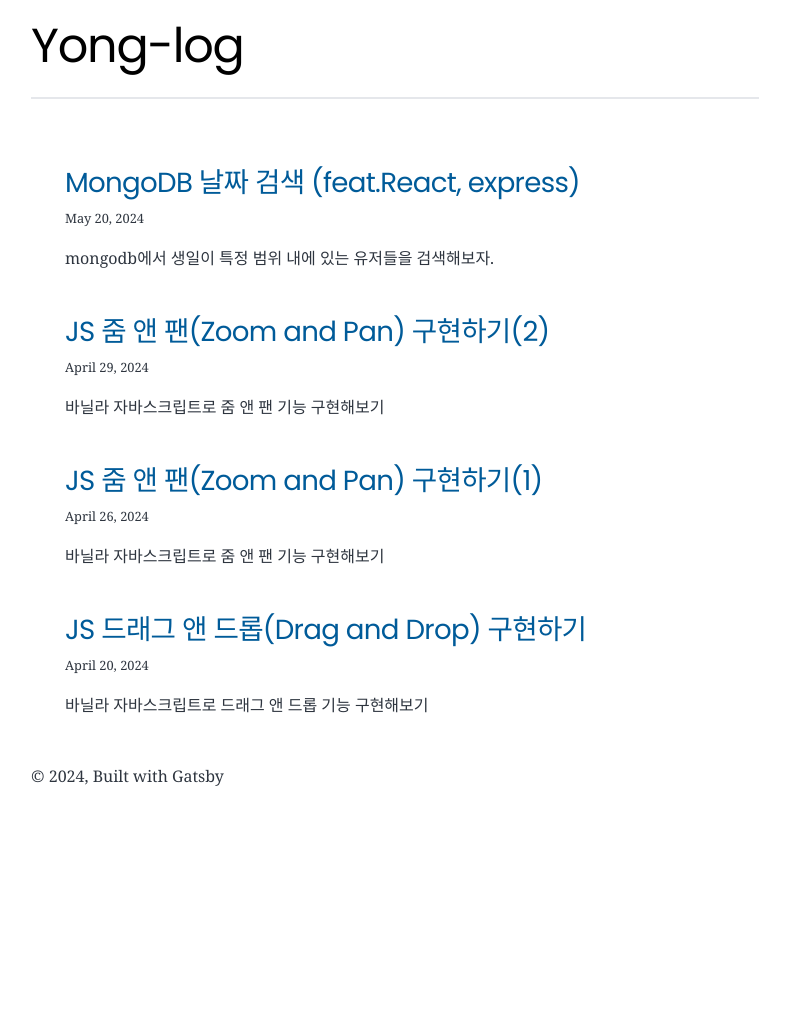
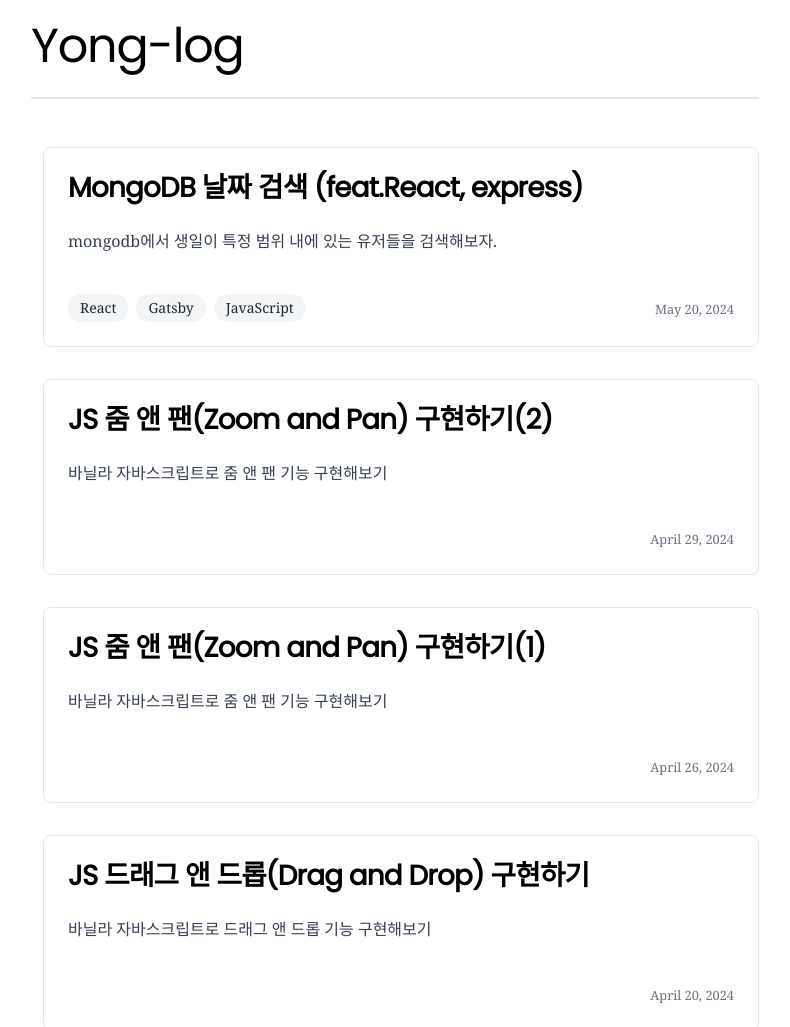
Before and after one commit to yongho1212/yong-log, a Gatsby site: page / in a window 1280 px wide. Shown: the top 1027 px of the page, without its empty margins (245-1035 px from the left). Before the commit the page ends 832 px from the top, so only its background shows below. Built offline with nearby package versions, Linux system fonts and the light colour scheme; Gatsby itself is replaced by a stand-in of ours; a web font is replaced by a local one.

Commit message:
style:main

```diff
--- a/content/blog/db-datesearch/index.md
+++ b/content/blog/db-datesearch/index.md
@@ -2,6 +2,7 @@
 title: MongoDB 날짜 검색 (feat.React, express)
 date: "2024-05-20T22:12:03.284Z"
 description: "mongodb에서 생일이 특정 범위 내에 있는 유저들을 검색해보자."
+tags: ["React", "Gatsby", "JavaScript"]
 ---
 </br>
 
--- a/public/page-data/dev-404-page/page-data.json
+++ b/public/page-data/dev-404-page/page-data.json
@@ -1 +1 @@
-{"componentChunkName":"component---cache-dev-404-page-js","path":"/dev-404-page/","result":{"data":{"allSiteFunction":{"nodes":[]},"allSitePage":{"nodes":[{"path":"/darg-drop/"},{"path":"/404/"},{"path":"/404.html"},{"path":"/"},{"path":"/using-typescript/"},{"path":"/zoom and pan/"},{"path":"/zoom and pan 2/"},{"path":"/db-datesearch/"}]}},"pageContext":{}},"staticQueryHashes":[],"slicesMap":{}}
+{"componentChunkName":"component---cache-dev-404-page-js","path":"/dev-404-page/","result":{"data":{"allSiteFunction":{"nodes":[]},"allSitePage":{"nodes":[{"path":"/darg-drop/"},{"path":"/zoom and pan/"},{"path":"/zoom and pan 2/"},{"path":"/db-datesearch/"},{"path":"/404/"},{"path":"/404.html"},{"path":"/"},{"path":"/using-typescript/"}]}},"pageContext":{}},"staticQueryHashes":[],"slicesMap":{}}
--- a/public/page-data/index/page-data.json
+++ b/public/page-data/index/page-data.json
@@ -1 +1 @@
-{"componentChunkName":"component---src-pages-index-js","path":"/","result":{"data":{"site":{"siteMetadata":{"title":"Yong-log"}},"allMarkdownRemark":{"nodes":[{"excerpt":"먼저 DB에 사용자의 생일은 어떤 방식으로 저장해보자. mongoDB는 ISO 8601, Unix 타임스탬프 모두 지원한다.\n사람이 읽기 쉬운 형식인 ISODate을 사용하여 저장했다. 요러케 잘 저장이 되었다.\n![[스크린샷 2024-05-2…","fields":{"slug":"/db-datesearch/"},"frontmatter":{"date":"May 20, 2024","title":"MongoDB 날짜 검색 (feat.React, express)","description":"mongodb에서 생일이 특정 범위 내에 있는 유저들을 검색해보자."}},{"excerpt":"지난 포스트에 이어 나머지 기능도 구현해보자.\n\n이번엔 드래그와 드래그 시 경계를 벗어나지 않도록하는 bounding 기능을 구현해보겠다.\n 드래그 기능자체는 일반 Drag 기능과 크게 다르지 않았다.\n\n 우선 드래그 시작시 마우스 좌표와 target…","fields":{"slug":"/zoom and pan 2/"},"frontmatter":{"date":"April 29, 2024","title":"JS 줌 앤 팬(Zoom and Pan) 구현하기(2)","description":"바닐라 자바스크립트로 줌 앤 팬 기능 구현해보기"}},{"excerpt":"지난 프로젝트에서 개발했던 주요 기능중 하나는 웹 메거진을 보는 pdf viewer…","fields":{"slug":"/zoom and pan/"},"frontmatter":{"date":"April 26, 2024","title":"JS 줌 앤 팬(Zoom and Pan) 구현하기(1)","description":"바닐라 자바스크립트로 줌 앤 팬 기능 구현해보기"}},{"excerpt":"지난 프로젝트에서 pdf viewer 내부에서 pan and zoom 기능을 구현했다.\n먼저 이번 포스트를 통해 JS로 드래그 앤 드롭을 구현할 예정이다. Drag\n 먼저 마우스 이동거리 계산을 위해 mouseDown…","fields":{"slug":"/darg-drop/"},"frontmatter":{"date":"April 20, 2024","title":"JS 드래그 앤 드롭(Drag and Drop) 구현하기","description":"바닐라 자바스크립트로 드래그 앤 드롭 기능 구현해보기"}}]}},"pageContext":{}},"staticQueryHashes":["2841359383","3257411868"],"slicesMap":{}}
+{"componentChunkName":"component---src-pages-index-js","path":"/","result":{"data":{"site":{"siteMetadata":{"title":"Yong-log"}},"allMarkdownRemark":{"nodes":[{"excerpt":"현재 진행하고 있는 프로젝트에서 나이를 통해 DB에 저장되어있는 회원들을 검색할 수 있는 기능을 구현했다.\n 1. 사용자 생일 저장하기 먼저 DB에 사용자의 생일은 저장해보자. MongoDB는 ISODate…","fields":{"slug":"/db-datesearch/"},"frontmatter":{"date":"May 20, 2024","title":"MongoDB 날짜 검색 (feat.React, express)","description":"mongodb에서 생일이 특정 범위 내에 있는 유저들을 검색해보자.","tags":["React","Gatsby","JavaScript"]}},{"excerpt":"지난 포스트에 이어 나머지 기능도 구현해보자.\n\n이번엔 드래그와 드래그 시 경계를 벗어나지 않도록하는 bounding 기능을 구현해보겠다.\n 드래그 기능자체는 일반 Drag 기능과 크게 다르지 않았다.\n\n 우선 드래그 시작시 마우스 좌표와 target…","fields":{"slug":"/zoom and pan 2/"},"frontmatter":{"date":"April 29, 2024","title":"JS 줌 앤 팬(Zoom and Pan) 구현하기(2)","description":"바닐라 자바스크립트로 줌 앤 팬 기능 구현해보기","tags":null}},{"excerpt":"지난 프로젝트에서 개발했던 주요 기능중 하나는 웹 메거진을 보는 pdf viewer…","fields":{"slug":"/zoom and pan/"},"frontmatter":{"date":"April 26, 2024","title":"JS 줌 앤 팬(Zoom and Pan) 구현하기(1)","description":"바닐라 자바스크립트로 줌 앤 팬 기능 구현해보기","tags":null}},{"excerpt":"지난 프로젝트에서 pdf viewer 내부에서 pan and zoom 기능을 구현했다.\n먼저 이번 포스트를 통해 JS로 드래그 앤 드롭을 구현할 예정이다. Drag\n 먼저 마우스 이동거리 계산을 위해 mouseDown…","fields":{"slug":"/darg-drop/"},"frontmatter":{"date":"April 20, 2024","title":"JS 드래그 앤 드롭(Drag and Drop) 구현하기","description":"바닐라 자바스크립트로 드래그 앤 드롭 기능 구현해보기","tags":null}}]}},"pageContext":{}},"staticQueryHashes":["2841359383","3257411868"],"slicesMap":{}}
--- /dev/null
+++ b/src/pages/index.css
@@ -0,0 +1,22 @@
+.highlight {
+  position: relative;
+  display: inline-block;
+  cursor: pointer;
+}
+
+.highlight::before {
+  content: "";
+  position: absolute;
+  width: 0;
+  height: 80%;
+  /* bottom: 0; */
+  top: 15px;
+  left: 0;
+  background-color: #33FF78; /* Change this to your desired highlight color */
+  z-index: -1;
+  transition: width 0.5s ease-out;
+}
+
+.post-list-item:hover .highlight::before {
+  width: 100%;
+}
--- a/src/pages/index.js
+++ b/src/pages/index.js
@@ -4,6 +4,8 @@ import { Link, graphql } from "gatsby"
 import Bio from "../components/bio"
 import Layout from "../components/layout"
 import Seo from "../components/seo"
+
+import './index.css'
 
 const BlogIndex = ({ data, location }) => {
   const siteTitle = data.site.siteMetadata?.title || `Title`
@@ -21,37 +23,55 @@ const BlogIndex = ({ data, location }) => {
       </Layout>
     )
   }
-  console.log(posts)
 
   return (
     <Layout location={location} title={siteTitle}>
       {/* <Bio /> */}
-      <ol style={{ listStyle: `none` }}>
+      <ol className="list-none space-y-8">
         {posts.map(post => {
           const title = post.frontmatter.title || post.fields.slug
 
           return (
-            <li key={post.fields.slug}>
+            <li key={post.fields.slug} >
               <article
-                className="post-list-item group p-5 border-2 border-transparent hover:border-gray-300 rounded-lg transition-all "
+                className="post-list-item group p-6 border border-gray-200 hover:shadow-lg rounded-lg transition-shadow"
                 itemScope
                 itemType="http://schema.org/Article"
               >
-                <Link to={post.fields.slug} itemProp="url">
+                <Link to={post.fields.slug} itemProp="url" className="block">
                   <header>
-                    <h2 className="text-lg group-hover:underline">
+                    <h2 className="text-2xl font-semibold highlight">
                       <span itemProp="headline">{title}</span>
                     </h2>
-                    <small>{post.frontmatter.date}</small>
                   </header>
-                  <section>
+                  <section className="mt-2">
                     <p
+                      className="text-gray-700 mb-3"
                       dangerouslySetInnerHTML={{
                         __html: post.frontmatter.description || post.excerpt,
                       }}
                       itemProp="description"
                     />
                   </section>
+                  <div className="flex justify-between items-center mt-10">
+                    <div>
+                      {post.frontmatter.tags && (
+                          <div className="flex flex-wrap mb-3 items-center">
+                            {post.frontmatter.tags.map(tag => (
+                              <span
+                                key={tag}
+                                className="mr-2 px-3 py-1 bg-gray-100 text-gray-800 rounded-full text-sm"
+                              >
+                                {tag}
+                              </span>
+                            ))}
+                          </div>
+                        )}
+                    </div>
+                    <div className="text-right text-gray-500">
+                      <small>{post.frontmatter.date}</small>
+                    </div>
+                  </div>
                 </Link>
               </article>
             </li>
@@ -64,11 +84,6 @@ const BlogIndex = ({ data, location }) => {
 
 export default BlogIndex
 
-/**
- * Head export to define metadata for the page
- *
- * See: https://www.gatsbyjs.com/docs/reference/built-in-components/gatsby-head/
- */
 export const Head = () => <Seo title="All posts" />
 
 export const pageQuery = graphql`
@@ -88,6 +103,7 @@ export const pageQuery = graphql`
           date(formatString: "MMMM DD, YYYY")
           title
           description
+          tags
         }
       }
     }
--- a/src/style.css
+++ b/src/style.css
@@ -52,7 +52,8 @@
   --fontSize-5: 2.074rem;
   --fontSize-6: 2.488rem;
   --fontSize-7: 2.986rem;
-  --color-primary: #005b99;
+  /* --color-primary: #005b99; */
+  --color-primary: #000;
   --color-text: #2e353f;
   --color-text-light: #4f5969;
   --color-heading: #1a202c;
```
Also changed, not shown: public/page-data/darg-drop/page-data.json (+1 -1 lines), public/page-data/db-datesearch/page-data.json (+1 -1 lines), public/page-data/zoom and pan 2/page-data.json (+1 -1 lines), public/page-data/zoom and pan/page-data.json (+1 -1 lines), src/templates/blog-post.js (+21 -0 lines).
